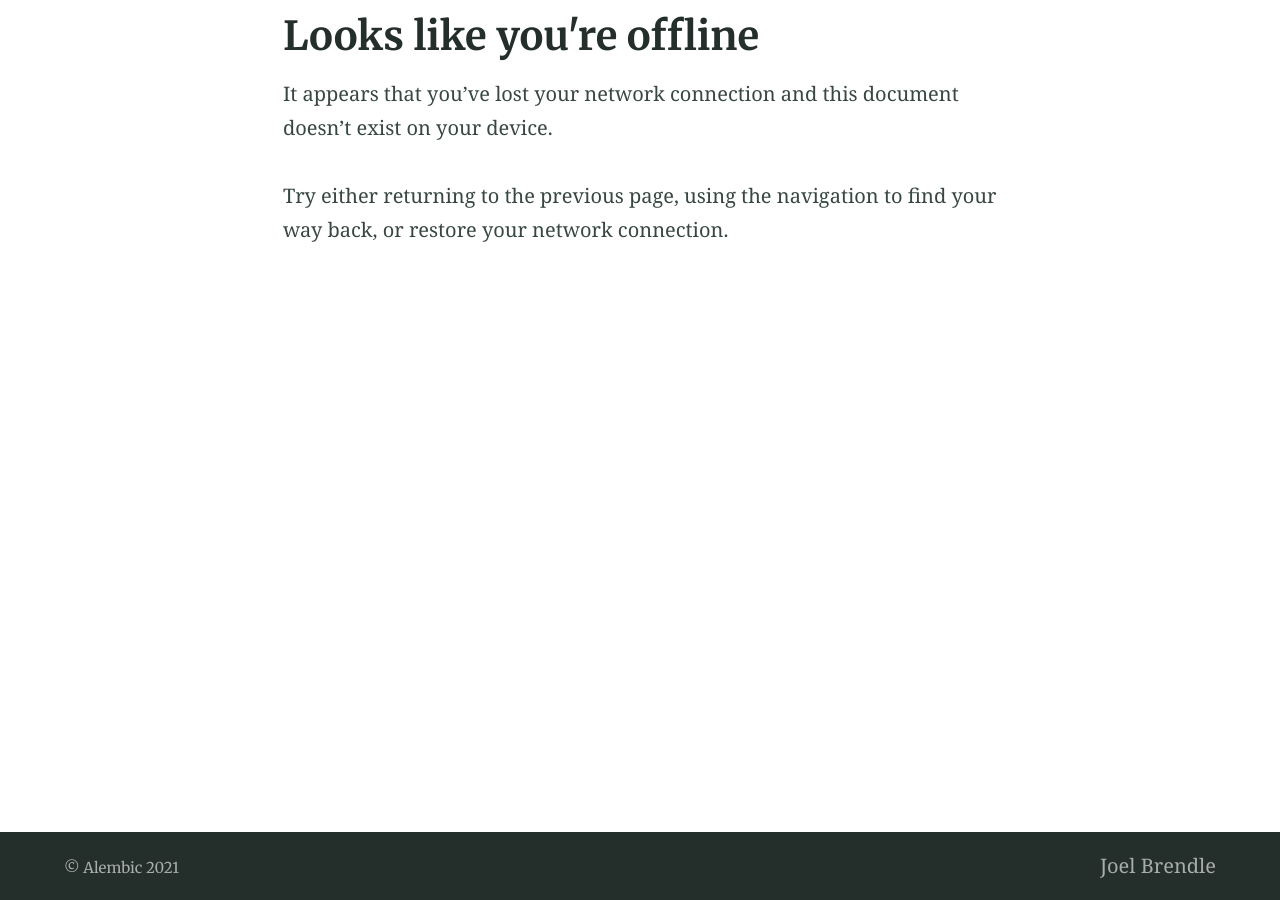
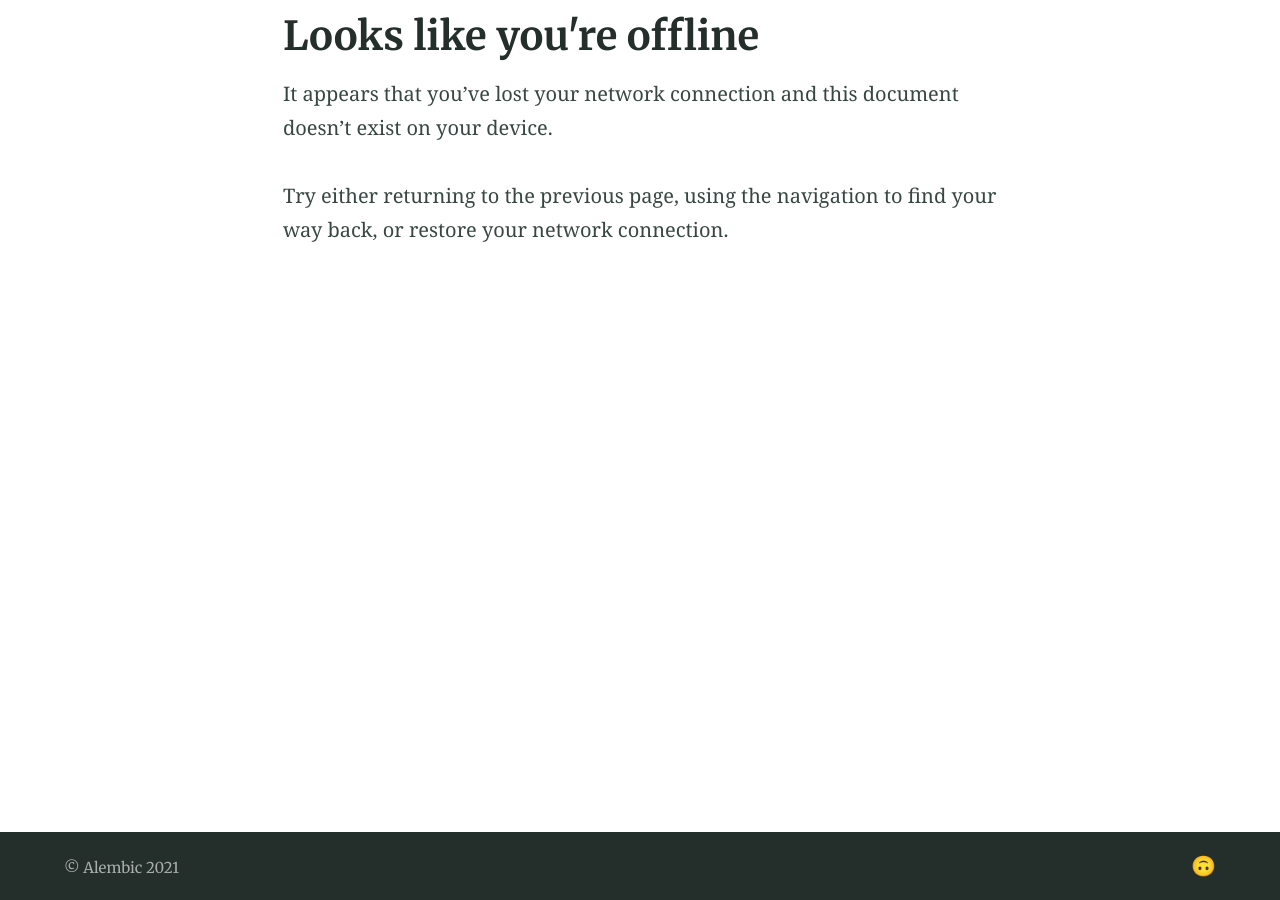
Before and after one commit to joelbrendle/joel_blog, a Jekyll site: the page built from offline.md, in a window 1280 px wide. Built offline with Jekyll 4.4.1, drawn with Linux system fonts in a browser that asks for light colours.

Commit message:
Update nav-footer.html

```diff
--- a/_includes/nav-footer.html
+++ b/_includes/nav-footer.html
@@ -9,8 +9,8 @@
         {% assign url = item.url | relative_url %}
       {% endif %}
 
-      <li class="item  item--nav{% if item.url == page.url %}  item--current{% endif %}">
-        Joel Brendle
+      <li class="item  item--nav">
+        🙃
       </li>
     {% endfor %}
   </ul>
```
